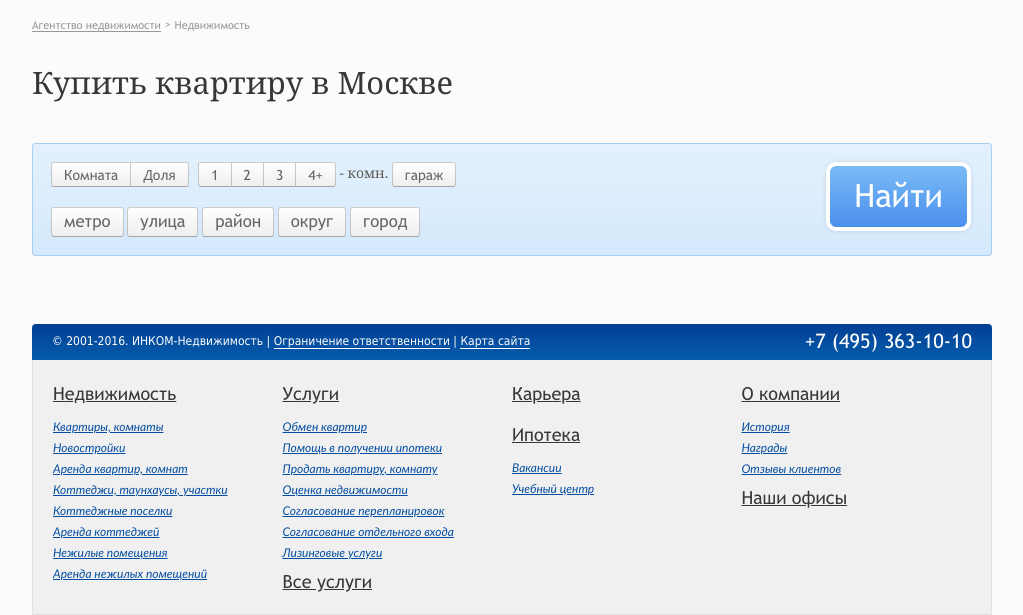
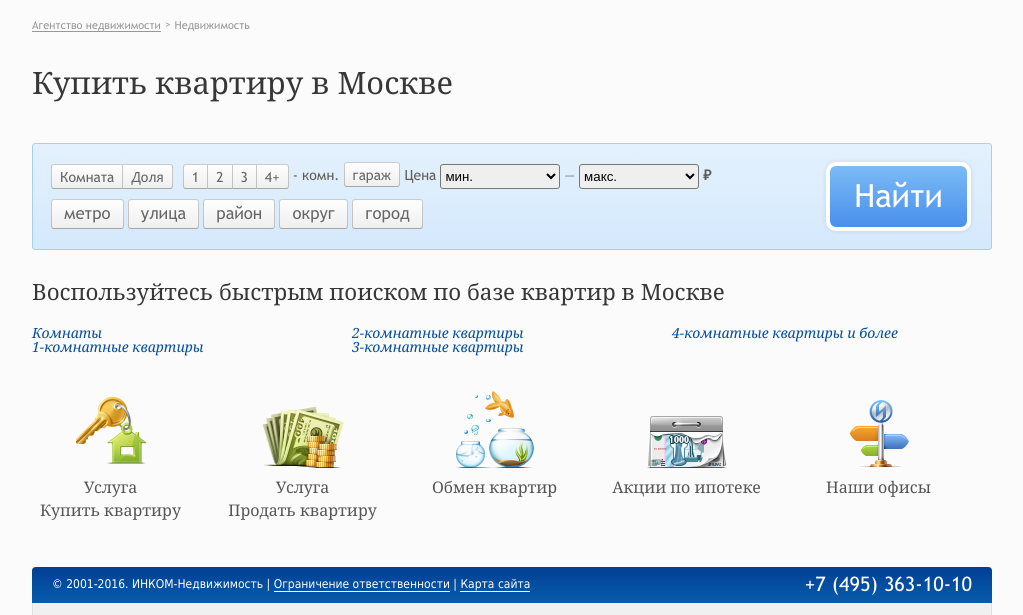
Before and after one commit to iLunts/incom, a website: page index.html at #/sale-realty/flats in a window 1280 px wide. Shown: the part 178-793 px from the top of the page, without its empty margins (128-1151 px from the left). Drawn offline with Linux system fonts and the light colour scheme; files whose address does not match are found by name.

Commit message:
Fixed therd page

```diff
--- a/Content/less/components/button.less
+++ b/Content/less/components/button.less
@@ -109,6 +109,22 @@
         }
     }
 
+    // Modificator 'button--check'
+    &--check{
+
+        &.active{
+            text-shadow: #666666 1px 1px 1px;
+            background: #61a4f1;
+            background: -webkit-gradient(linear, 0 0, 0 bottom, from(#4c90ee), to(#77b8f4));
+            background: -moz-linear-gradient(#4c90ee, #77b8f4);
+            background: -o-linear-gradient(#4c90ee, #77b8f4);
+            -pie-background: linear-gradient(#4c90ee, #77b8f4);
+            color: #fff;
+            border: 1px solid #0854a3;
+            border-bottom: 1px solid #024599;
+        }
+    }
+
     // Modificator 'button--find'
     &--find{
         height: 69px;
@@ -159,6 +175,7 @@ select + .button{
         height: @button-mini-height;
         line-height: @button-mini-height;
         font-size: 1rem;
+        padding: 0 8px;
     }
 
     // Modificator 'button--small'
--- a/Content/less/components/input.less
+++ b/Content/less/components/input.less
@@ -91,3 +91,31 @@
         margin-left: 10px;
     }
 }
+
+// *********************************************************
+//                        SELECT
+// *********************************************************
+
+@select-mini-height:                         25px;
+
+// ---------------------------------------------------------
+.input__group{
+    display: inline-block;
+
+    & > span,
+    & > b{
+        line-height: 25px;
+    }
+}
+
+.select{
+    outline: none;
+    cursor: pointer;
+
+    // Modificator 'select--mini'
+    &--mini{
+        height: @select-mini-height;
+        border-radius: 3px;
+        min-width: 120px;
+    }
+}
--- a/Content/less/components/panel.less
+++ b/Content/less/components/panel.less
@@ -78,6 +78,7 @@
         background: -moz-linear-gradient(#e4f1fd, #d4e9fc);
         background: -o-linear-gradient(#e4f1fd, #d4e9fc);
         -pie-background: linear-gradient(#e4f1fd, #d4e9fc);
+        font-family: "Trebuchet MS", Arial, Helvetica, sans-serif;
     }
 
     // Element 'panel__icon'
--- a/views/sale-realty/flats.html
+++ b/views/sale-realty/flats.html
@@ -11,20 +11,38 @@
             <div class="col--5-6">
                 <div>
                     <div class="button__group">
-                        <a class="button button--mini" href="#/" uib-btn-checkbox>Комната</a>
-                        <a class="button button--mini" href="#/" uib-btn-checkbox>Доля</a>
+                        <a class="button button--mini button--check" href="" data-ng-model="room" uib-btn-checkbox>Комната</a>
+                        <a class="button button--mini button--check" href="" data-ng-model="part" uib-btn-checkbox>Доля</a>
                     </div>
-                    <div class="button__group">
-                        <a class="button button--mini" href="#/">1</a>
-                        <a class="button button--mini" href="#/">2</a>
-                        <a class="button button--mini" href="#/">3</a>
-                        <a class="button button--mini" href="#/">4+</a>
+                    <div class="button__group button__group--divider">
+                        <a class="button button--mini button--check" href="" data-ng-model="one" uib-btn-checkbox>1</a>
+                        <a class="button button--mini button--check" href="" data-ng-model="two" uib-btn-checkbox>2</a>
+                        <a class="button button--mini button--check" href="" data-ng-model="three" uib-btn-checkbox>3</a>
+                        <a class="button button--mini button--check" href="" data-ng-model="four" uib-btn-checkbox>4+</a>
                     </div>
                     <span class="margin--top-mini">- комн.</span>
 
-                    <a class="button button--mini" href="#/">гараж</a>
+                    <a class="button button--mini button--check" href="" data-ng-model="car" uib-btn-checkbox>гараж</a>
+
+                    <div class="input__group">
+                        <span>Цена</span>
+                        <select class="select select--mini">
+                            <option>мин.</option>
+                            <option>1 млн.</option>
+                            <option>3 млн.</option>
+                            <option>5 млн.</option>
+                        </select>
+                        <span> — </span>
+                        <select class="select select--mini">
+                            <option>макс.</option>
+                            <option>1 млн.</option>
+                            <option>3 млн.</option>
+                            <option>5 млн.</option>
+                        </select>
+                        <b>₽</b>
+                    </div>
                 </div>
-                <div class="margin--top">
+                <div class="margin--top-small">
                     <a class="button button--small" href="#/">метро</a>
                     <a class="button button--small" href="#/">улица</a>
                     <a class="button button--small" href="#/">район</a>
@@ -37,4 +55,55 @@
             </div>
         </div>
     </div>
+
+    <h3>Воспользуйтесь быстрым поиском по базе квартир в Москве</h3>
+
+    <div class="grid grid-col--1-3">
+        <ul class="list">
+            <li><i><a href="/sale-realty/flats/prodazha-kvartir-gorod-moskva/?or=Y">Комнаты</a></i></li>
+            <li><i><a href="/sale-realty/flats/prodazha-odnokomnatnykh-kvartir-gorod-moskva/">1-комнатные квартиры</a></i></li>
+        </ul>
+        <ul class="list">
+            <li><i><a href="/sale-realty/flats/prodazha-dvukhkomnatnykh-kvartir-gorod-moskva/">2-комнатные квартиры</a></i></li>
+            <li><i><a href="/sale-realty/flats/prodazha-trekhkomnatnykh-kvartir-gorod-moskva/">3-комнатные квартиры</a></i></li>
+        </ul>
+        <ul class="list">
+            <li><i><a href="/sale-realty/flats/prodazha-kvartir-gorod-moskva/?rc[]=4">4-комнатные квартиры и более</a></i></li>
+        </ul>
+    </div>
+
+    <ul class="grid grid-col--1-5 text--center">
+        <li>
+            <a href="/uslugi/pokupka-kvartir-i-komnat/">
+                <img src="/Content/img/cat-1/icon00.png">
+                <p>Услуга <br>Купить квартиру</p>
+            </a>
+        </li>
+        <li>
+            <a href="/uslugi/prodat-kvartiru-i-komnatu/">
+                <img src="/Content/img/cat-1/icon04.png">
+                <p>Услуга <br>Продать квартиру</p>
+            </a>
+        </li>
+
+        <li>
+            <a href="/uslugi/obmen-kvartir/">
+                <img src="/Content/img/cat-1/icon02.png">
+                <p>Обмен квартир</p>
+            </a>
+        </li>
+
+        <li>
+            <a href="/ipoteka/">
+                <img src="/Content/img/cat-1/icon03.png">
+                <p>Акции по ипотеке</p>
+            </a>
+        </li>
+        <li>
+            <a href="/offices/">
+                <img class="cr3" src="/Content/img/cat-1/offices-smaller.png">
+                <p>Наши офисы</p>
+            </a>
+        </li>
+    </ul>
 </div>
```
Also changed, not shown: Content/css/components/button.css, Content/css/components/input.css, Content/css/components/panel.css, Content/img/cat-1/icon00.png (added), Content/img/cat-1/icon02.png (added), Content/img/cat-1/icon03.png (added), Content/img/cat-1/icon04.png (added), Content/img/cat-1/offices-smaller.png (added).
